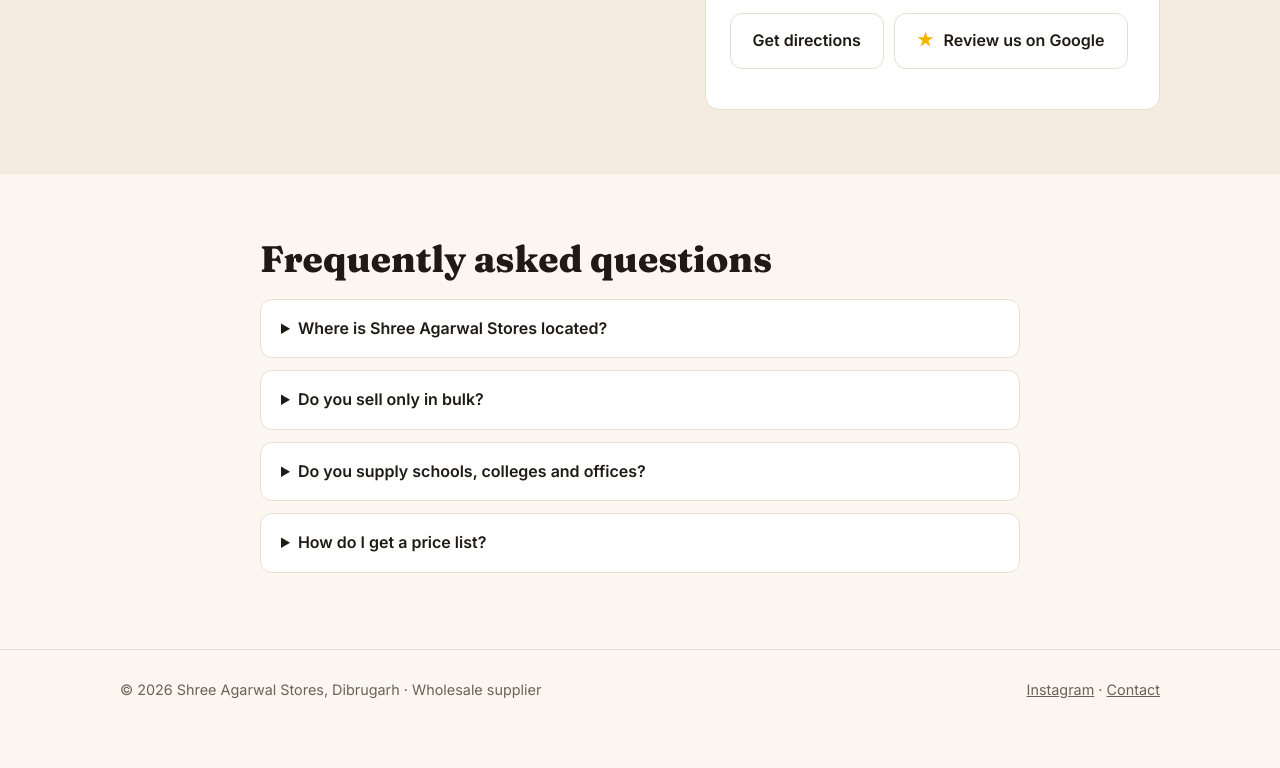
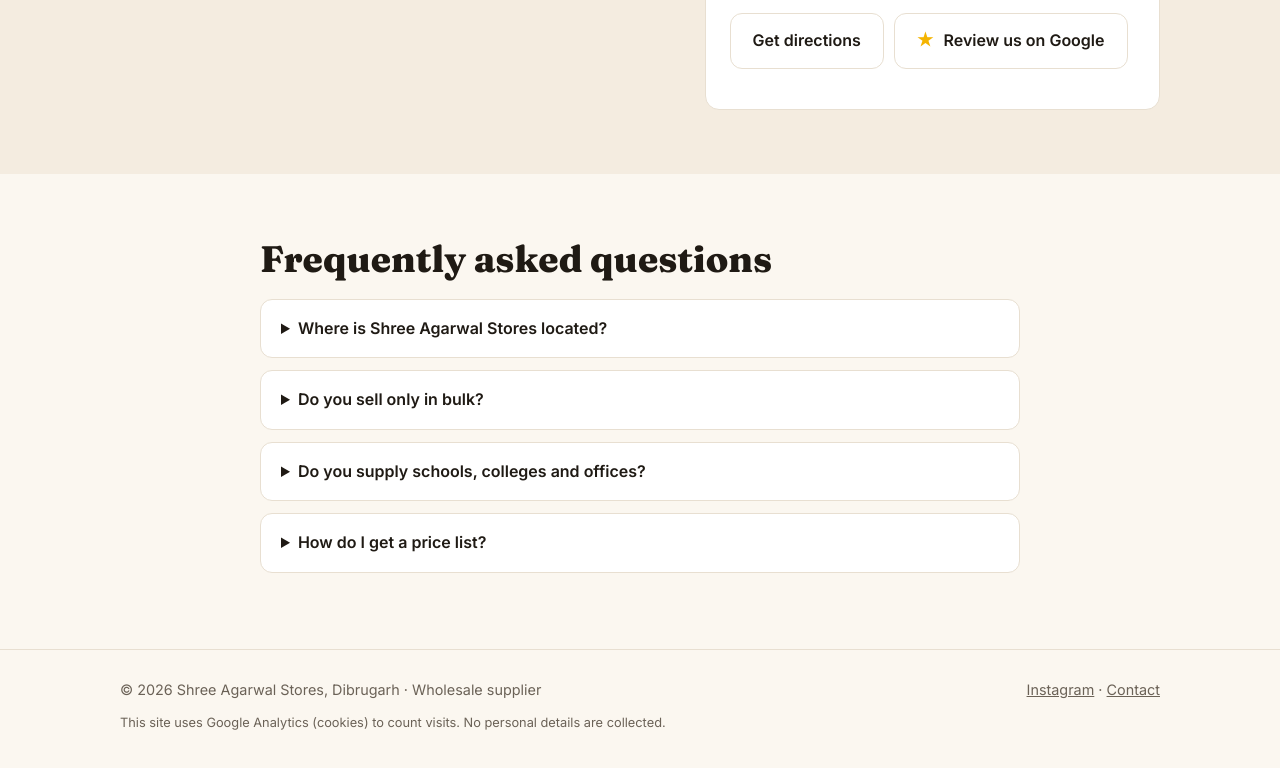
Before and after one commit to thedeskguy/shreeagarwalstores, a plain HTML site: page index.html in a window 1280 px wide. Shown: the part 4141-4909 px from the top of the page. Drawn offline with Linux system fonts and the light colour scheme.

Commit message:
Footer note about Google Analytics
Co-Authored-By: Claude Opus 5.5 <noreply@anthropic.com>

```diff
--- a/index.html
+++ b/index.html
@@ -454,6 +454,7 @@
   <div class="wrap">
     <span>© <span id="yr">2026</span> Shree Agarwal Stores, Dibrugarh · Wholesale supplier</span>
     <span><a href="https://www.instagram.com/shreeagarwalstores/" target="_blank" rel="noopener">Instagram</a> · <a href="#contact">Contact</a></span>
+    <small style="flex-basis:100%;font-size:.8rem">This site uses Google Analytics (cookies) to count visits. No personal details are collected.</small>
   </div>
 </footer>
 
```
